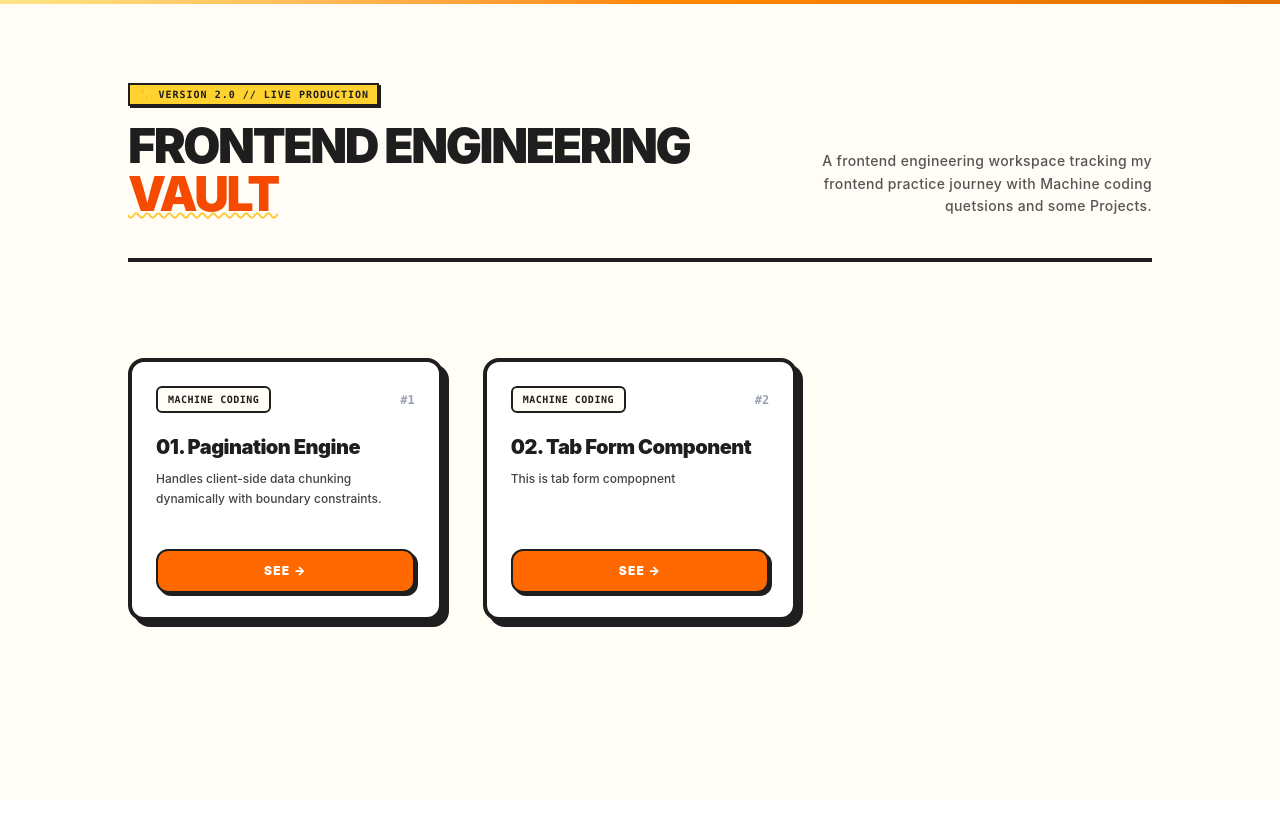
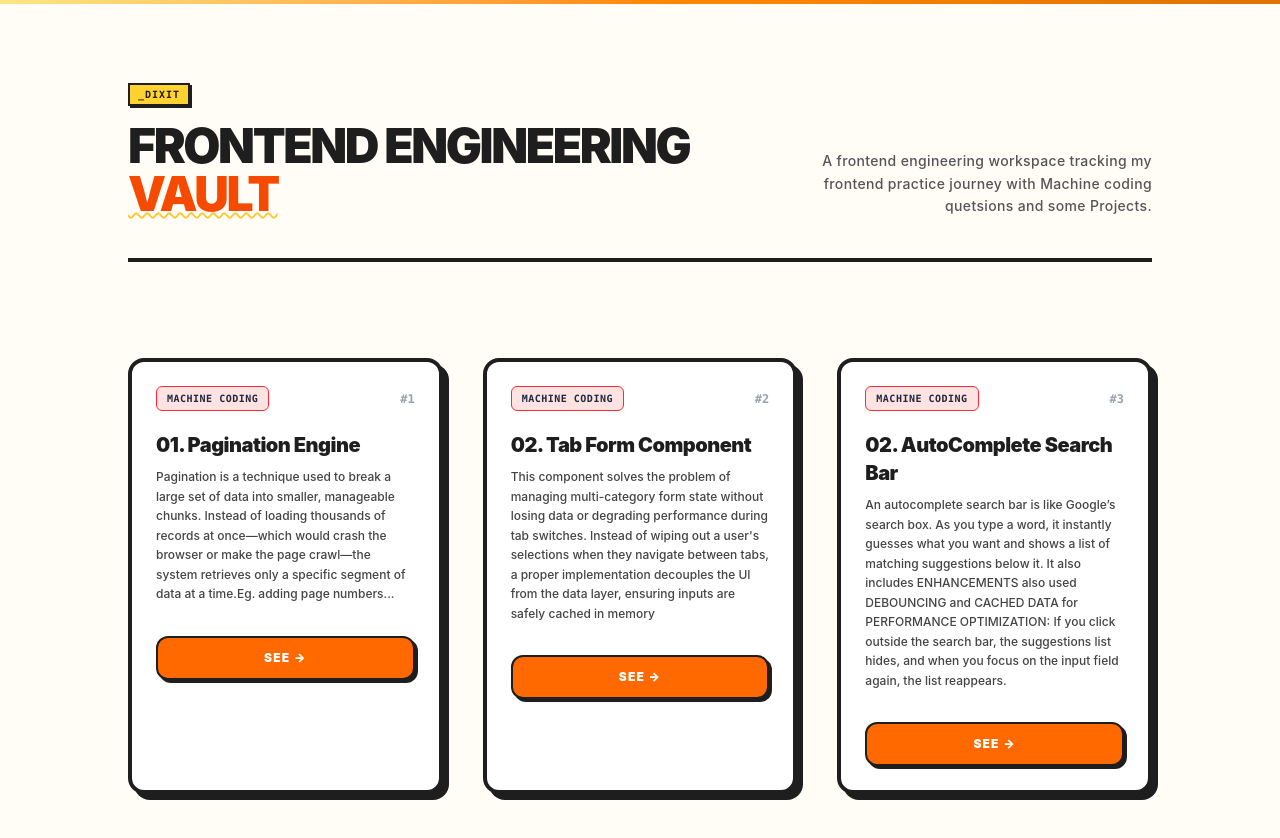
Before and after one commit to jyotidxt/frontend-engineering-vault, a React (Vite) app: page / in a window 1280 px wide. Shown: the top 838 px of the page. Before the commit the page ends 800 px from the top, so only its background shows below. Built offline with nearby package versions, Linux system fonts and the light colour scheme.

Commit message:
Added AutoComplete Search

```diff
--- a/HubHome.jsx
+++ b/HubHome.jsx
@@ -4,19 +4,16 @@ import { challenges } from './src/challengesData';
 
 export default function HubHome() {
   return (
-    /* 🎨 The Fresh Butter Studio: A beautiful, warm milk/cream high-contrast crisp canvas */
     <div className="bg-[#FFFDF6] min-h-screen text-[#1E1E1E] px-4 sm:px-8 py-20 antialiased font-sans relative">
 
-      {/* Decorative top grid accent for that high-end structural studio architecture */}
       <div className="absolute top-0 left-0 right-0 h-1 bg-gradient-to-r from-amber-200 via-orange-400 to-amber-600"></div>
 
       <div className="max-w-5xl mx-auto">
 
-        {/* Header: Crisp, Bold, Independent Studio Aesthetics */}
         <header className="mb-24 flex flex-col md:flex-row md:items-end justify-between gap-6 border-b-4 border-[#1E1E1E] pb-10">
           <div>
             <div className="inline-block text-[10px] font-mono font-black uppercase tracking-widest bg-amber-300 text-[#1E1E1E] px-2 py-0.5 border-2 border-[#1E1E1E] shadow-[2px_2px_0px_#1E1E1E] mb-4">
-              ✨ VERSION 2.0 // LIVE PRODUCTION
+              _Dixit
             </div>
             <h1 className="text-4xl sm:text-5xl font-black tracking-tighter uppercase text-[#1E1E1E]">
               Frontend Engineering <span className="text-orange-600 underline decoration-wavy decoration-amber-400/80 decoration-2">Vault</span>
@@ -31,11 +28,12 @@ export default function HubHome() {
           {challenges.map((item) => (
             <div
               key={item.id}
-              className="group relative bg-[#FFFFFF] border-4 border-[#1E1E1E] rounded-2xl p-6 transition-all duration-300 ease-in-out shadow-[6px_6px_0px_#1E1E1E] hover:shadow-[12px_12px_0px_#ea580c] hover:-translate-x-1 hover:-translate-y-1"
+              className="pro-box
+              group relative bg-[#FFFFFF] border-4 border-[#1E1E1E] rounded-2xl p-6 transition-all duration-300 ease-in-out shadow-[6px_6px_0px_#1E1E1E] hover:shadow-[12px_12px_0px_#ea580c] hover:-translate-x-1 hover:-translate-y-1"
             >
               {/* Top Tag Row */}
               <div className="flex justify-between items-center mb-5">
-                <span className="text-[10px] uppercase font-mono font-black tracking-wider px-2.5 py-1 bg-[#FFFDF6] text-[#1E1E1E] rounded-md border-2 border-[#1E1E1E]">
+                <span className="text-[10px] uppercase font-mono font-black tracking-wider px-2.5 py-1 bg-red-100 text-slate-800 rounded-md border border-red-500">
                   {item.type}
                 </span>
                 <span className="text-xs font-mono font-bold text-gray-400">
--- a/src/App.jsx
+++ b/src/App.jsx
@@ -3,6 +3,7 @@ import { BrowserRouter, Routes, Route } from 'react-router-dom';
 import HubHome from '../HubHome';
 import Pagination from './challenges/Pagination';
 import TabFormComponent from './challenges/TabFormComponent';
+import AutoCompleteSearch from './challenges/AutoCompleteSearch';
 
 export default function App() {
   return (
@@ -11,6 +12,7 @@ export default function App() {
           <Route path="/" element={<HubHome />} />
           <Route path="/pagination" element={<Pagination />} />
           <Route path="/tabformcomponent" element={<TabFormComponent />} />
+           <Route path="/autocompletesearch" element={<AutoCompleteSearch/>}/>
         </Routes>
     </BrowserRouter>
   );
--- /dev/null
+++ b/src/challenges/AutoCompleteSearch.jsx
@@ -0,0 +1,80 @@
+import { useState, useEffect } from "react";
+
+export default function AutoCompleteSearch() {
+    const [input, setInput] = useState("");
+    const [results, setResults] = useState([]);
+    const [showResults, setShowResults] = useState(false);
+    const [cache, setCache] = useState({})
+
+    const fetchData = async () => {
+        //  Agar input khali hai, toh API call mat karo, direct results clear kar do
+        if (!input.trim()) {
+            setResults([]);
+            return;
+        }
+        // checking if data already presnt in cached memory or not
+        else if (cache[input]) {
+            console.log("Cached Returned", input)
+            setResults(cache[input]);
+            return;
+        }
+
+        try {
+            const res = await fetch("https://dummyjson.com/recipes/search?q=" + input);
+            const data = await res.json();
+            setResults(data?.recipes);
+            setCache((prev) => ({ ...prev, [input]: data?.recipes }));
+        } catch (error) {
+            console.error("Error fetching data:", error);
+        }
+    };
+
+    useEffect(() => {
+        // using DEBOUNCING SO API CALLS ARE LESS FOR PERFORMANCE OPTIMIZATION
+
+        // USED 300 it hits the perfect "sweet spot" between human typing speed and machine responsiveness.
+
+        const timer = setTimeout(fetchData, 300);
+
+        return () => {
+            clearTimeout(timer);
+        }
+    }, [input]);
+
+    return (
+        <div className="max-w-md mx-auto mt-10">
+            <h1 className="text-2xl font-bold text-center mb-4">Autocomplete Search</h1>
+
+            {/* Search Input Container */}
+            <div className="relative flex items-center">
+                <span className="absolute left-2 text-lg">👉</span>
+                <input
+                    type="text"
+                    placeholder="Search any recipes..."
+                    className="w-full p-2 pl-20 border border-neutral-300 focus:outline-none focus:ring-2 focus:ring-neutral-400"
+                    value={input}
+                    onChange={(e) => setInput(e.target.value)}
+                    onFocus={() => setShowResults(true)}
+                    onBlur={() => setShowResults(true)}
+                />
+
+                <span className="absolute right-4 text-lg">🔍</span>
+            </div>
+
+            {/* rendering*/}
+
+            {showResults && (<div className="absolute left-0 right-0 bg-white border border-neutral-200  shadow-xl max-h-90 overflow-y-auto z-50">
+                {results?.map((recipe) => (
+                    <div
+                        key={recipe.id}
+                        className="flex flex-col gap-1 p-3 border-b border-neutral-100 hover:bg-neutral-50 transition-colors cursor-pointer"  >
+                        <span className="text-neutral-800 font-medium text-sm">
+                            {recipe.name}
+                        </span>
+                    </div>
+                ))}
+            </div>
+            )}
+        </div>
+    );
+}
--- a/src/challengesData.js
+++ b/src/challengesData.js
@@ -4,7 +4,7 @@ export const challenges = [
     id: 1,
     title: "01. Pagination Engine",
     type: "Machine Coding",
-    description: "Handles client-side data chunking dynamically with boundary constraints.",
+    description: " Pagination is a technique used to break a large set of data into smaller, manageable chunks. Instead of loading thousands of records at once—which would crash the browser or make the page crawl—the system retrieves only a specific segment of data at a time.Eg. adding page numbers...",
     path: "/pagination",
     tagColor: "amber"
   },
@@ -12,8 +12,16 @@ export const challenges = [
     id: 2,
     title: "02. Tab Form Component",
     type: "Machine Coding",
-    description: "This is tab form compopnent",
+    description: "This component  solves the problem of managing multi-category form state without losing data or degrading performance during tab switches. Instead of wiping out a user's selections when they navigate between tabs, a proper implementation decouples the UI from the data layer, ensuring inputs are safely cached in memory",
     path: "/tabformcomponent",
     tagColor: "sky"
+  },
+  {
+    id: 3,
+    title: "02. AutoComplete Search Bar",
+    type: "Machine Coding",
+    description: "An autocomplete search bar is like Google’s search box. As you type a word, it instantly guesses what you want and shows a list of matching suggestions below it. It also includes ENHANCEMENTS also used DEBOUNCING and CACHED DATA for PERFORMANCE OPTIMIZATION: If you click outside the search bar, the suggestions list hides, and when you focus on the input field again, the list reappears.",
+    path: "/autocompletesearch",
+    tagColor: "green",
   }
 ];
```
